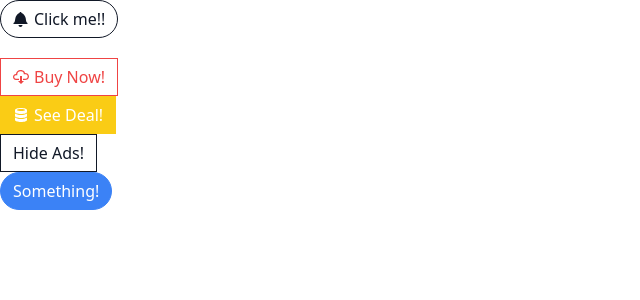
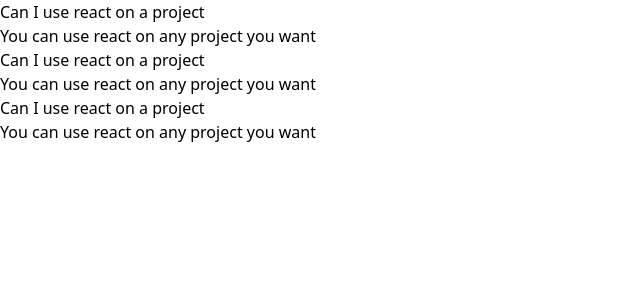
Before and after one commit to kuladeepperumalla/react-custom-components, a React (Create React App) app: page / in a window 1280 px wide. Shown: the top 300 px of the page, without its empty margins (0-640 px from the left). Built offline with nearby package versions, Linux system fonts and the light colour scheme.

Commit message:
coomit #4

```diff
--- a/src/App.js
+++ b/src/App.js
@@ -1,44 +1,25 @@
-import { GoBell, GoCloudDownload, GoDatabase } from 'react-icons/go';
-import Button from './Button';
+import Accordion from './components/Accordion'
+
 
 function App() {
-
-  const handleClick = () => {
-    console.log("hi");
-  }
-
-  return (
-    <div>
-      <div>
-        <Button className={"mb-5"} secondary outline rounded onClick={handleClick}>
-          <GoBell />
-          Click me!!
-        </Button>
-      </div>
-      <div>
-        <Button danger outline>
-          <GoCloudDownload />
-          Buy Now!
-        </Button>
-      </div>
-      <div>
-        <Button warning>
-          <GoDatabase />
-          See Deal!
-        </Button>
-      </div>
-      <div>
-        <Button secondary outline>
-          Hide Ads!
-        </Button>
-      </div>
-      <div>
-        <Button primary rounded>
-          Something!
-        </Button>
-      </div>
-    </div>
-  );
+const items = [
+  {
+    id: "qeqw",
+    label: "Can I use react on a project",
+    content: "You can use react on any project you want",
+  },
+  {
+    id: "3ew",
+    label: "Can I use react on a project",
+    content: "You can use react on any project you want",
+  },
+  {
+    id: "e3r",
+    label: "Can I use react on a project",
+    content: "You can use react on any project you want",
+  },
+];
+return <Accordion items={items}/>
 }
 
 export default App;
--- /dev/null
+++ b/src/components/Accordion.js
@@ -0,0 +1,13 @@
+function Accordion({items}){
+    const renderedItems = items.map((item)=>{
+        return (
+            <div key={item.id}>
+                <div>{item.label}</div>
+                <div>{item.content}</div>
+            </div>
+        )
+    })
+    return <div>{renderedItems}</div>
+}
+
+export default Accordion;
--- /dev/null
+++ b/src/pages/ButtonPage.js
@@ -0,0 +1,49 @@
+import { GoBell, GoCloudDownload, GoDatabase } from "react-icons/go";
+import Button from "../components/Button";
+
+function ButtonPage() {
+  const handleClick = () => {
+    console.log("hi");
+  };
+
+  return (
+    <div>
+      <div>
+        <Button
+          className={"mb-5"}
+          secondary
+          outline
+          rounded
+          onClick={handleClick}
+        >
+          <GoBell />
+          Click me!!
+        </Button>
+      </div>
+      <div>
+        <Button danger outline>
+          <GoCloudDownload />
+          Buy Now!
+        </Button>
+      </div>
+      <div>
+        <Button warning>
+          <GoDatabase />
+          See Deal!
+        </Button>
+      </div>
+      <div>
+        <Button secondary outline>
+          Hide Ads!
+        </Button>
+      </div>
+      <div>
+        <Button primary rounded>
+          Something!
+        </Button>
+      </div>
+    </div>
+  );
+}
+
+export default ButtonPage;
```
Also changed, not shown: src/components/Button.js (renamed from src/Button.js).
